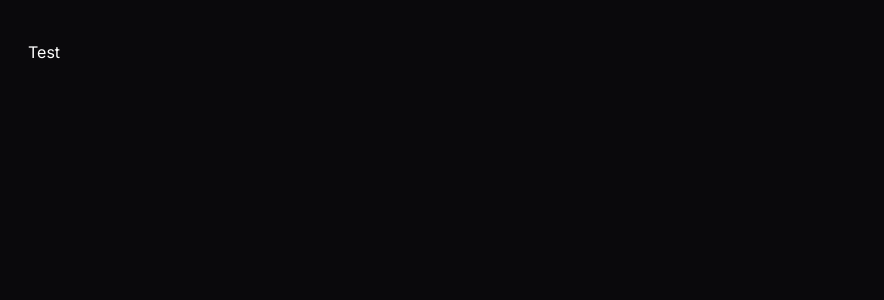
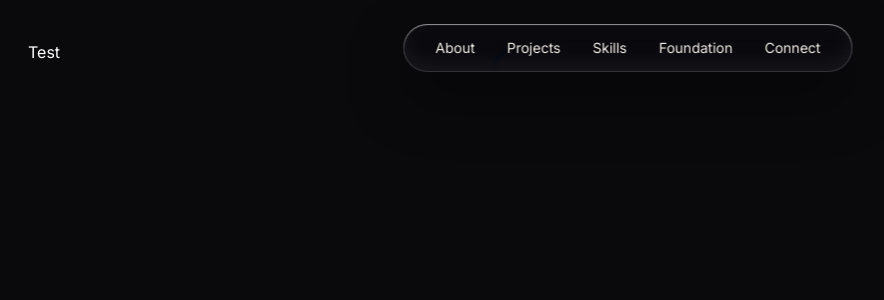
Before and after one commit to simply-kabir/test-portfolio, a Next.js app: page / in a window 1280 px wide. Shown: the top 300 px of the page, without its empty margins (12-896 px from the left). Built offline with nearby package versions, Linux system fonts and the light colour scheme.

Commit message:
ios checkpoint 4

```diff
--- a/src/app/layout.tsx
+++ b/src/app/layout.tsx
@@ -1,5 +1,6 @@
 import { Inter, Instrument_Serif } from "next/font/google";
 import "./globals.css";
+import Navbar from "@/components/layout/navbar";
 
 const inter = Inter({
   subsets: ["latin"],
@@ -21,6 +22,7 @@ export default function RootLayout({
   return (
     <html lang="en">
       <body className={`${inter.variable} ${instrumentSerif.variable} antialiased`}>
+        <Navbar />
         {children}
       </body>
     </html>
```
